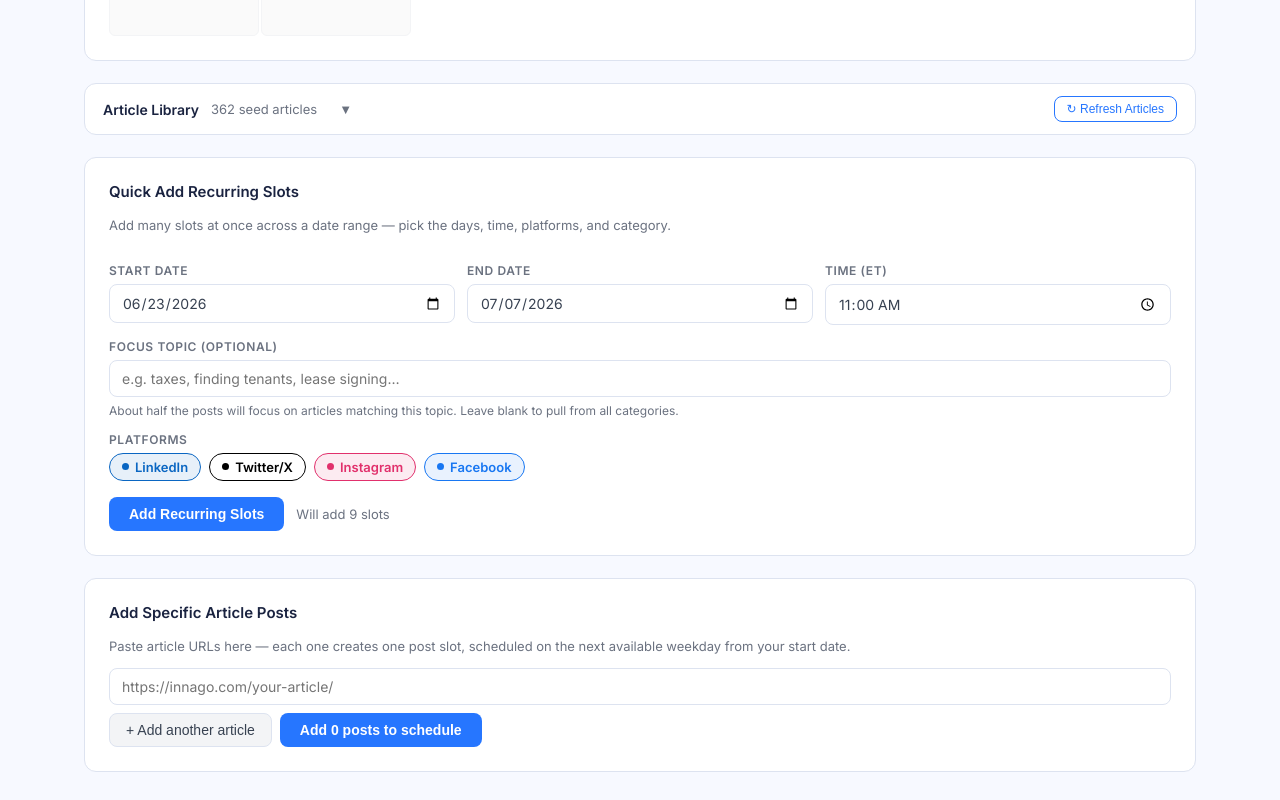
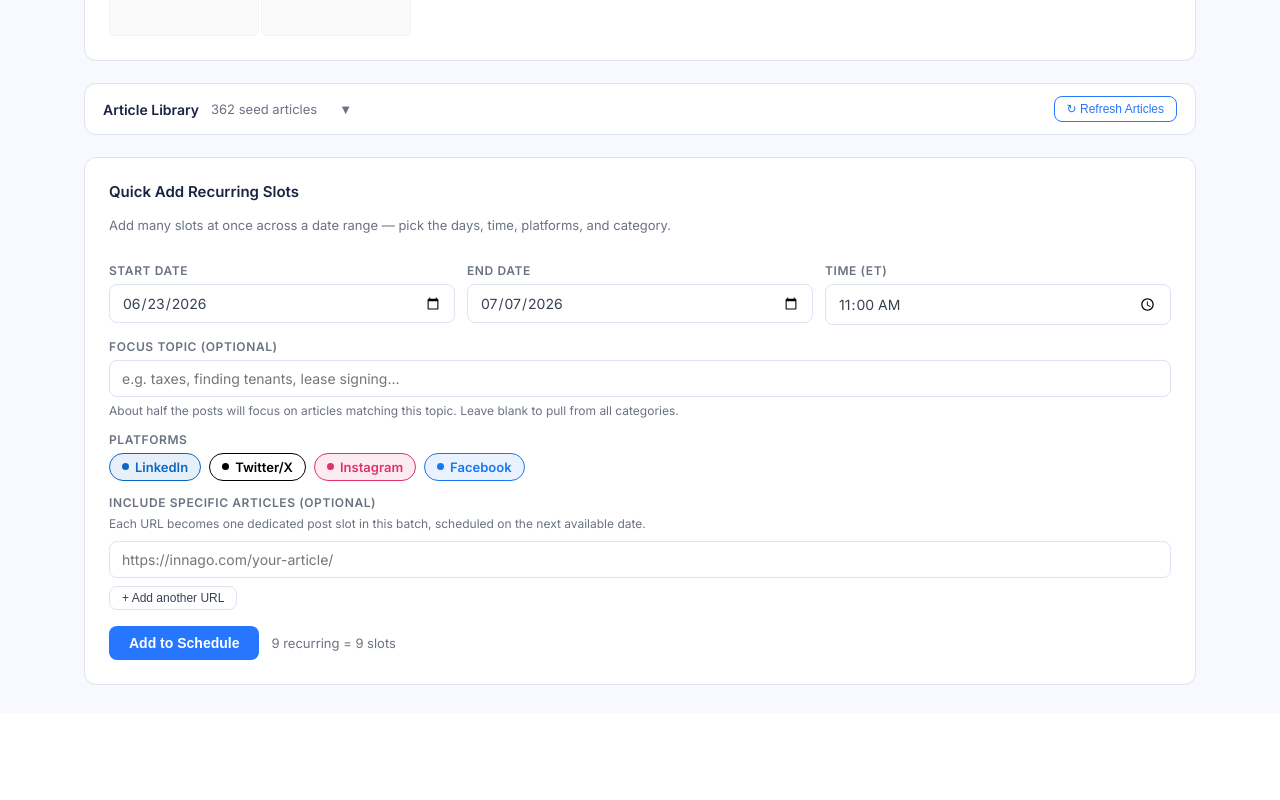
Before and after one commit to tiya-y/innago-social-dashboard, a Next.js app: page / in a window 1280 px wide. Shown: the part 490-1290 px from the top of the page. After the commit the page ends 1203 px from the top, so only its background shows below. Built offline with nearby package versions, Linux system fonts and the light colour scheme.

Commit message:
Move specific article URLs inside Quick Add card as part of same batch

```diff
--- a/pages/index.js
+++ b/pages/index.js
@@ -1036,15 +1036,38 @@ export default function Dashboard() {
                   </div>
                 </Field>
 
+                {/* ── Specific articles ── */}
+                <Field label="Include specific articles (optional)">
+                  <p style={{ margin:'0 0 10px', fontSize:12, color:MUTED }}>
+                    Each URL becomes one dedicated post slot in this batch, scheduled on the next available date.
+                  </p>
+                  {specificUrls.map((url, idx) => (
+                    <div key={idx} style={{ display:'flex', gap:8, marginBottom:6, alignItems:'center' }}>
+                      <input
+                        type="url"
+                        placeholder="https://innago.com/your-article/"
+                        value={url}
+                        onChange={e => setSpecificUrls(u => u.map((v, i) => i === idx ? e.target.value : v))}
+                        style={{ ...input, flex:1 }}
+                      />
+                      {specificUrls.length > 1 && (
+                        <button onClick={() => setSpecificUrls(u => u.filter((_, i) => i !== idx))}
+                          style={{ background:'none', border:'none', cursor:'pointer', color:MUTED, fontSize:20, lineHeight:1 }}>×</button>
+                      )}
+                    </div>
+                  ))}
+                  <button onClick={() => setSpecificUrls(u => [...u, ''])}
+                    style={{ ...outlineBtn, fontSize:12, padding:'4px 12px', marginTop:2 }}>+ Add another URL</button>
+                </Field>
+
                 <div style={{ marginTop:16, display:'flex', alignItems:'center', gap:12 }}>
-                  <button onClick={addRecurring}
+                  <button onClick={()=>{ addRecurring(); if (specificUrls.some(u=>u.trim())) addSpecificSlots(); }}
                     disabled={!recurForm.startDate||!recurForm.endDate||!recurForm.days.length||!recurForm.platforms.length}
                     style={{ ...primaryBtn,
                       opacity:(!recurForm.startDate||!recurForm.endDate||!recurForm.days.length||!recurForm.platforms.length)?0.5:1 }}>
-                    Add Recurring Slots
+                    Add to Schedule
                   </button>
                   {recurForm.startDate && recurForm.endDate && recurForm.days.length > 0 && (() => {
-                    // Count how many slots this will add
                     const cur = new Date(recurForm.startDate+'T00:00:00');
                     const end = new Date(recurForm.endDate+'T00:00:00');
                     let count = 0, guard = 0;
@@ -1053,36 +1076,10 @@ export default function Dashboard() {
                       if (recurForm.days.includes(wd)) count++;
                       cur.setDate(cur.getDate()+1);
                     }
-                    return count > 0 ? <span style={{ fontSize:13, color:MUTED }}>Will add {count} slot{count!==1?'s':''}</span> : null;
+                    const specific = specificUrls.filter(u=>u.trim()).length;
+                    const total = count + specific;
+                    return total > 0 ? <span style={{ fontSize:13, color:MUTED }}>{count} recurring{specific > 0 ? ` + ${specific} specific` : ''} = {total} slot{total!==1?'s':''}</span> : null;
                   })()}
-                </div>
-              </Card>
-            </div>
-
-            {/* ── Add Specific Article Posts ── */}
-            <div>
-              <Card title="Add Specific Article Posts">
-                <p style={{ margin:'0 0 14px', fontSize:13, color:MUTED }}>
-                  Paste article URLs here — each one creates one post slot, scheduled on the next available weekday from your start date.
-                </p>
-                {specificUrls.map((url, idx) => (
-                  <div key={idx} style={{ display:'flex', gap:8, marginBottom:8, alignItems:'center' }}>
-                    <input
-                      type="url"
-                      placeholder="https://innago.com/your-article/"
-                      value={url}
-                      onChange={e => setSpecificUrls(u => u.map((v, i) => i === idx ? e.target.value : v))}
-                      style={{ ...input, flex:1 }}
-                    />
-                    {specificUrls.length > 1 && (
-                      <button onClick={() => setSpecificUrls(u => u.filter((_, i) => i !== idx))}
-                        style={{ background:'none', border:'none', cursor:'pointer', color:MUTED, fontSize:20 }}>×</button>
-                    )}
-                  </div>
-                ))}
-                <div style={{ display:'flex', gap:8, marginTop:4 }}>
-                  <button onClick={() => setSpecificUrls(u => [...u, ''])} style={{ ...outlineBtn, background:'#f3f4f6', color:'#374151' }}>+ Add another article</button>
-                  <button onClick={addSpecificSlots} style={primaryBtn}>Add {specificUrls.filter(u => u.trim()).length} post{specificUrls.filter(u => u.trim()).length !== 1 ? 's' : ''} to schedule</button>
                 </div>
               </Card>
             </div>
```
